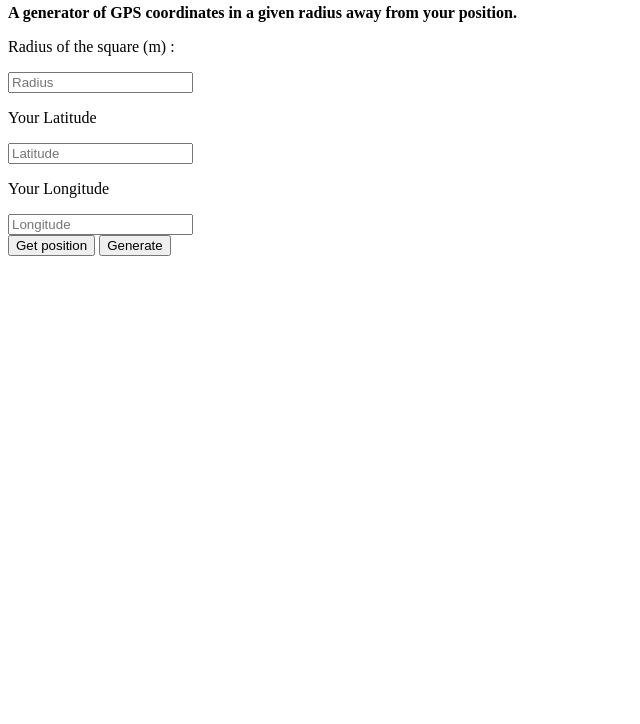
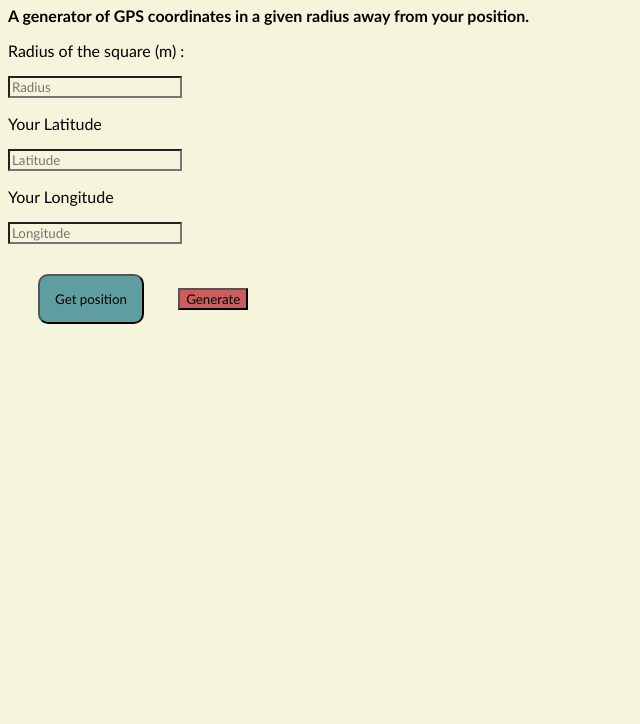
Before and after one commit to Clepalitto/GPS-generation, a plain HTML site: page index.html in a window 1280 px wide. Shown: the part 76-800 px from the top of the page, without its empty margins (0-640 px from the left). Drawn offline with Linux system fonts and the light colour scheme.

Commit message:
Add css (it might not be a good idea, after all)

```diff
--- a/index.html
+++ b/index.html
@@ -5,6 +5,33 @@
     <meta http-equiv="X-UA-Compatible" content="IE=edge">
     <meta name="viewport" content="width=device-width, initial-scale=1.0">
     <title>GPS generation</title>
+    <style>
+        *{
+            font-family: 'Trebuchet MS', 'Lucida Sans Unicode', 'Lucida Grande', 'Lucida Sans', Arial, sans-serif;
+            background-color: beige;
+        }
+
+        #input{
+            border: solid cadetblue 5px;
+            border-radius: 10px;
+            width: 325px;
+            height: 30px;
+        }
+
+        #position{
+            background-color: cadetblue;
+        }
+
+        #generation{
+            background-color: indianred;
+        }
+
+        .btn{
+            margin: 30px;
+            padding: 15px;
+            border-radius: 10px;
+        }
+    </style>
 </head>
 <body>
     <h1>GPS generation</h1>
```
